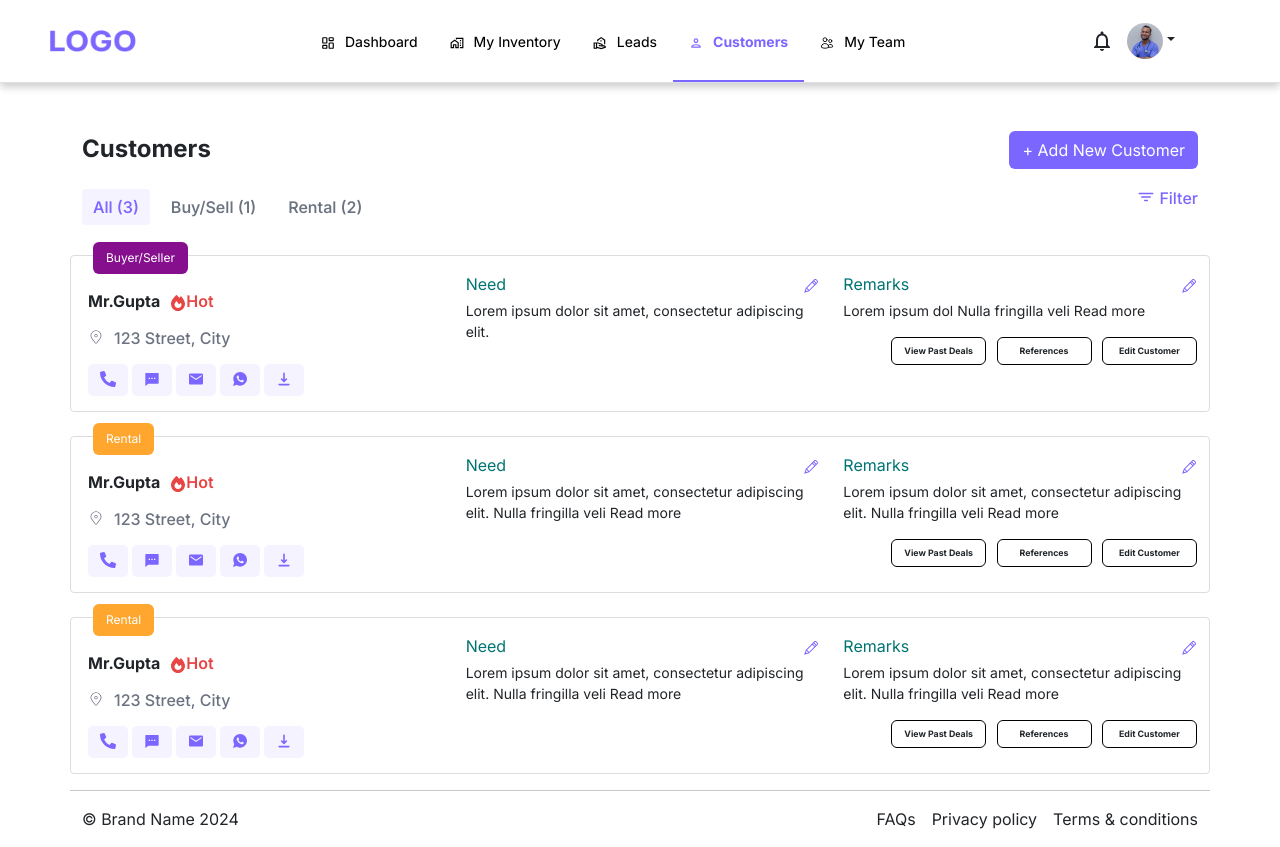
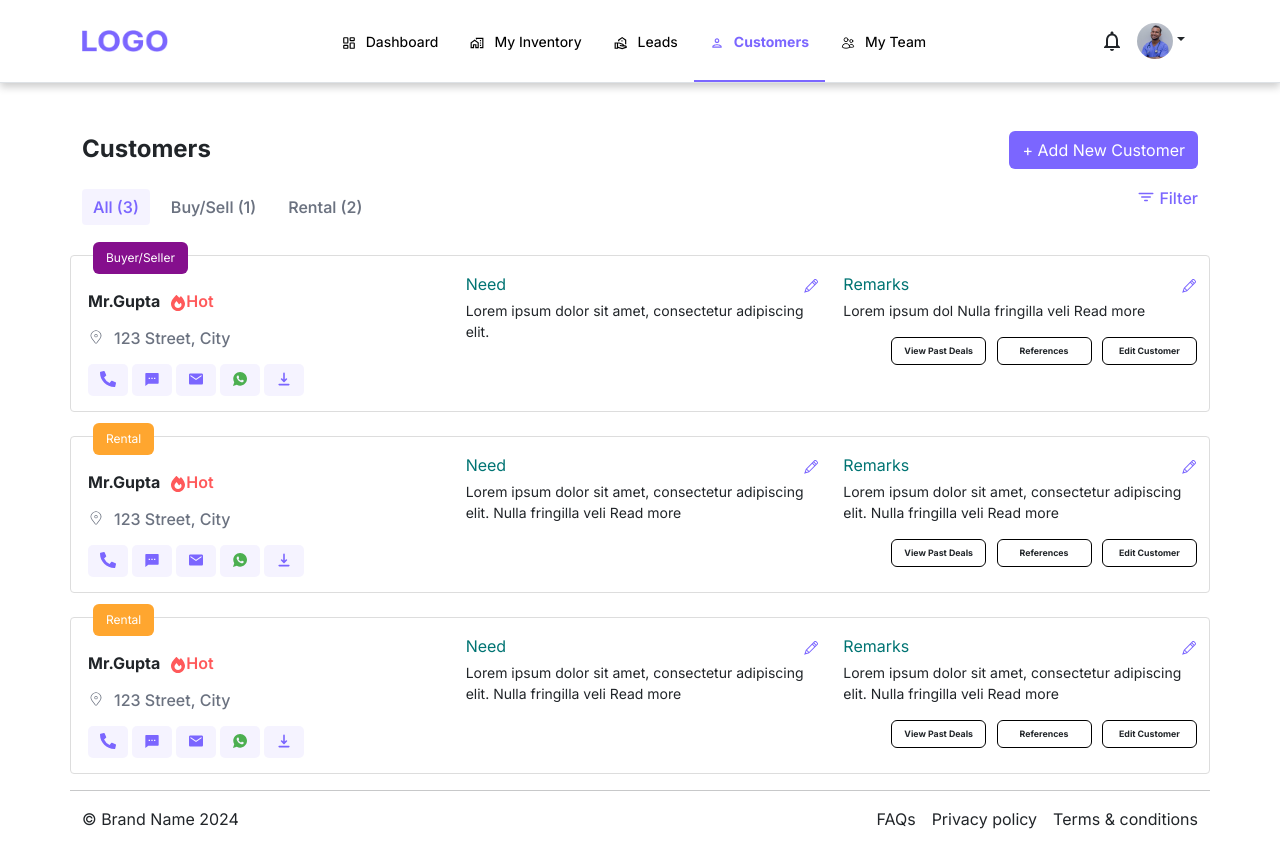
Before and after one commit to hariomsep21/CRM-project, a React (Vite) app in the folder CRM-Project/: page /customer in a window 1280 px wide. Built offline with nearby package versions, Linux system fonts and the light colour scheme.

Commit message:
recheck and add global

```diff
--- a/CRM-Project/src/App.css
+++ b/CRM-Project/src/App.css
@@ -11,7 +11,7 @@
   --primary-text-color: #7B66FF;
   --secondary-text-color: #ffffff;
   --default-text-color: #000000;
-  --accent-text-color: #e84545;
+  --accent-text-color: #FF595A;
   --placeholder-text-color: #6B7280;
   --filter-text-color: #007473;
 
@@ -40,6 +40,7 @@
   --edit-note-icon-color: #FFA62F;
   --share-icon-color: #FF595A;
   --placeholder-icon-color: #6B7280;
+  --whatsapp-icon-color: #4CAF50;
 
 }
 
--- a/CRM-Project/src/components/Customers_Comp/CustomerGrid_Comp/CustomerGrid.jsx
+++ b/CRM-Project/src/components/Customers_Comp/CustomerGrid_Comp/CustomerGrid.jsx
@@ -54,7 +54,7 @@ const CustomerGrid = ({ customers }) => {
                 <IoMdMail />
               </div>
               <div className="col-2">
-                <IoLogoWhatsapp />
+                <IoLogoWhatsapp className={style.whatsapp_icons} />
               </div>
               <div className="col-2">
                 <HiDownload />
--- a/CRM-Project/src/components/Customers_Comp/CustomerGrid_Comp/CustomerGrid.module.css
+++ b/CRM-Project/src/components/Customers_Comp/CustomerGrid_Comp/CustomerGrid.module.css
@@ -59,7 +59,9 @@
   border: 1px solid transparent;
 }
 
-
+.whatsapp_icons {
+  color: var(--whatsapp-icon-color)
+}
 
 
 
--- a/CRM-Project/src/components/Header_comp/Navbar.jsx
+++ b/CRM-Project/src/components/Header_comp/Navbar.jsx
@@ -25,7 +25,7 @@ const Navbar = () => {
 
   return (
     <nav className={`navbar navbar-expand-lg border-bottom ${style.Nav_Div}`}>
-      <div className="container-fluid">
+      <div className="container">
         <button
           className="navbar-toggler"
           type="button"
--- a/CRM-Project/src/components/Header_comp/Navbar.module.css
+++ b/CRM-Project/src/components/Header_comp/Navbar.module.css
@@ -23,9 +23,6 @@
   border-radius: 50%;
 }
 
-.notificationBox {
-  margin-right: 5rem;
-}
 
 .notificationIcon {
   width: 24px;
@@ -33,7 +30,6 @@
 }
 
 .logo_Img {
-  margin-left: 2.4rem;
   width: 86px;
   height: 22px;
 }
```
